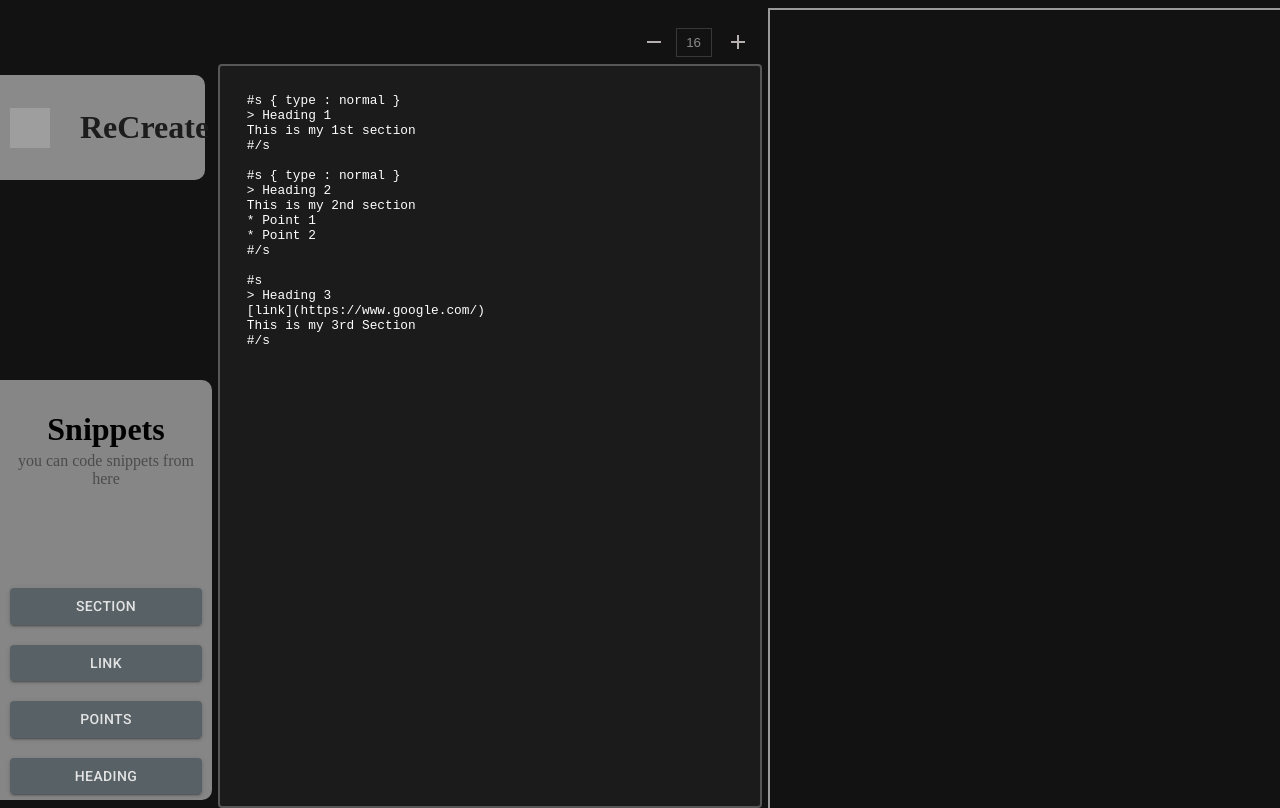
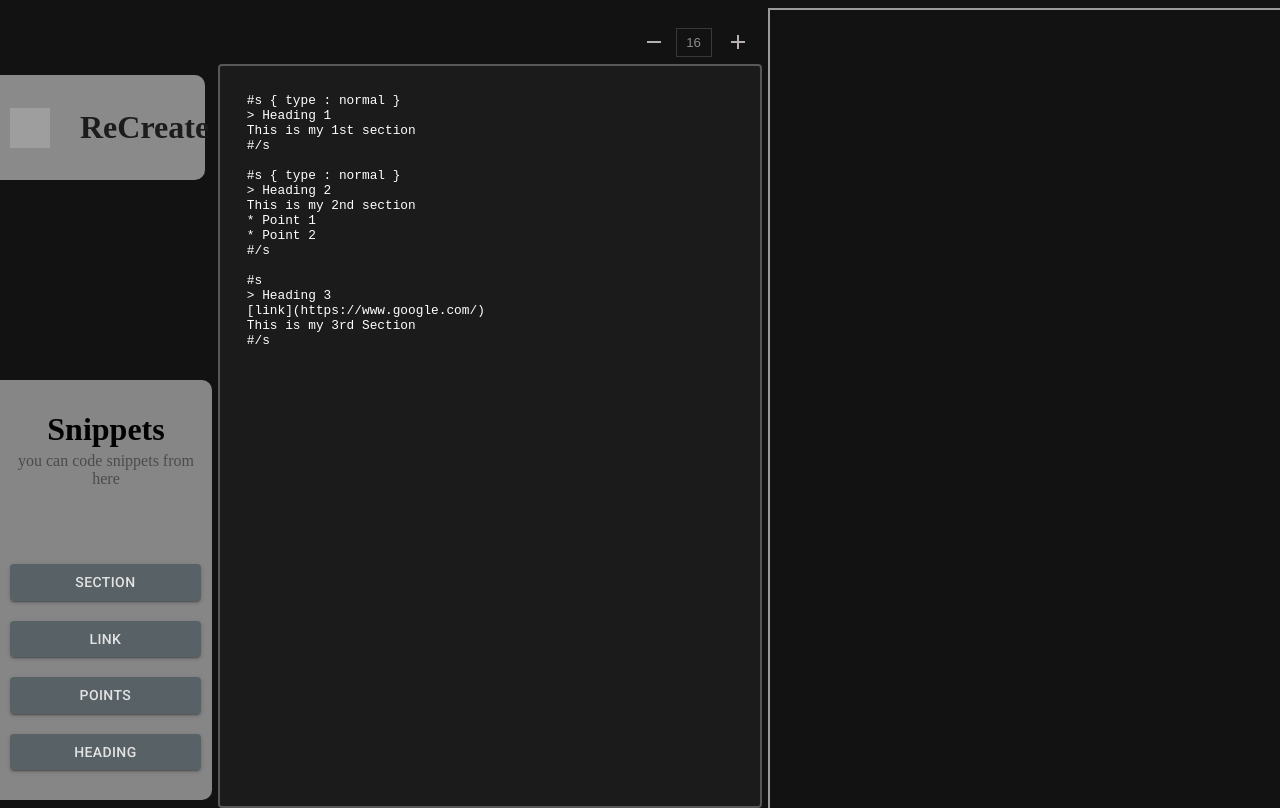
Before and after one commit to MegaBeing/ReCreate, a React (Vite) app: page / in a window 1280 px wide. Built offline with nearby package versions, Linux system fonts and the light colour scheme; grey boxes are pictures that could not be loaded.

Commit message:
fixed button positioning

```diff
--- a/src/components/Options/components/SingleOption.jsx
+++ b/src/components/Options/components/SingleOption.jsx
@@ -1,4 +1,3 @@
-import { CircularProgress } from '@mui/material';
 import Button from '@mui/material/Button';
 import { createTheme, ThemeProvider } from '@mui/material/styles';
 export default function SingleOption({ title, codeState, onClick, syntax, curPos }) {
--- a/src/index.css
+++ b/src/index.css
@@ -49,6 +49,9 @@ body{
     margin-bottom: 4px;
 }
 .single-option-list{
+    position: absolute;
+    width: 90%;
+    bottom: 30px;
     margin-top: 100px;
     display: flex;
     flex-direction: column;
```
